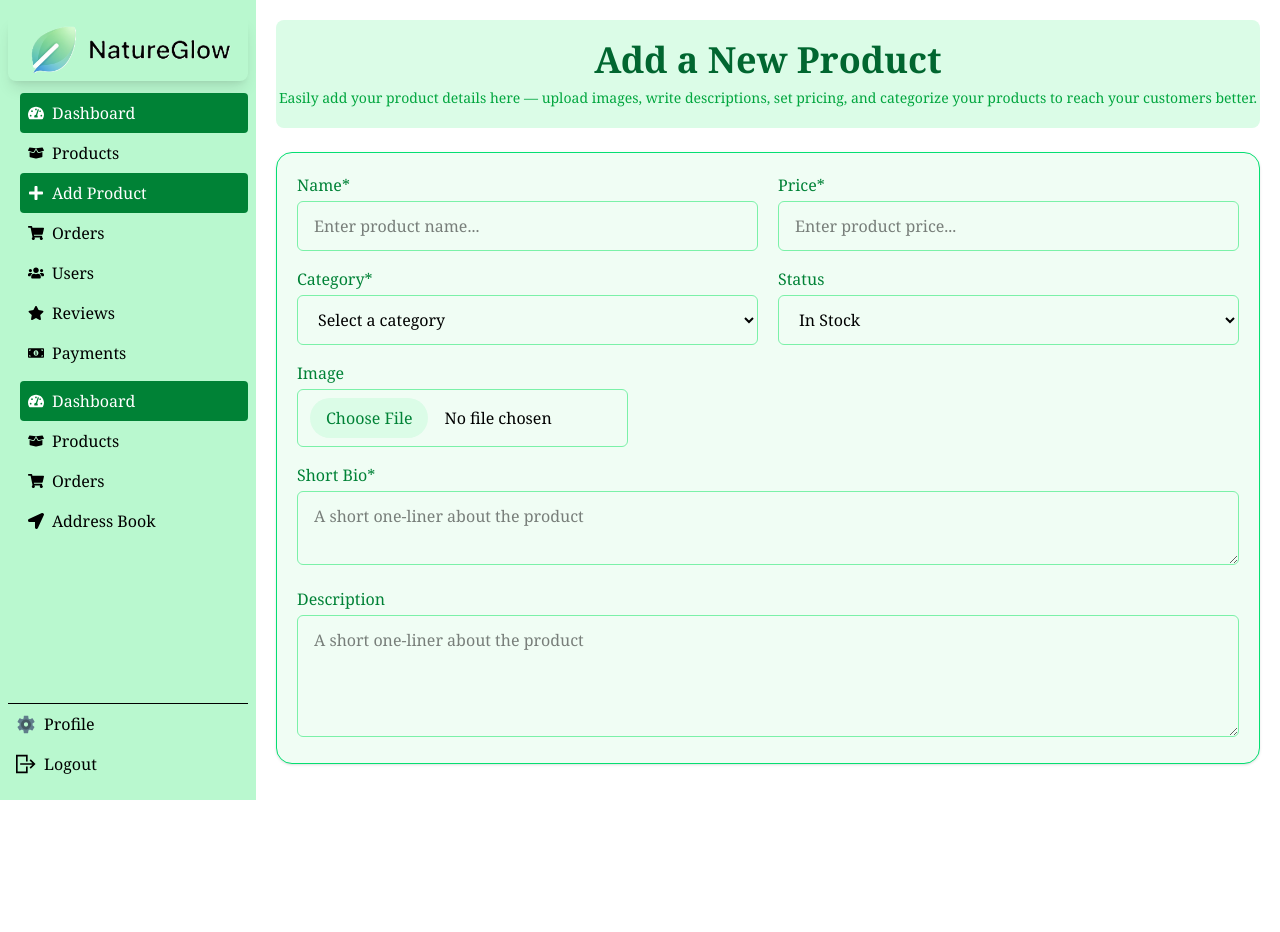
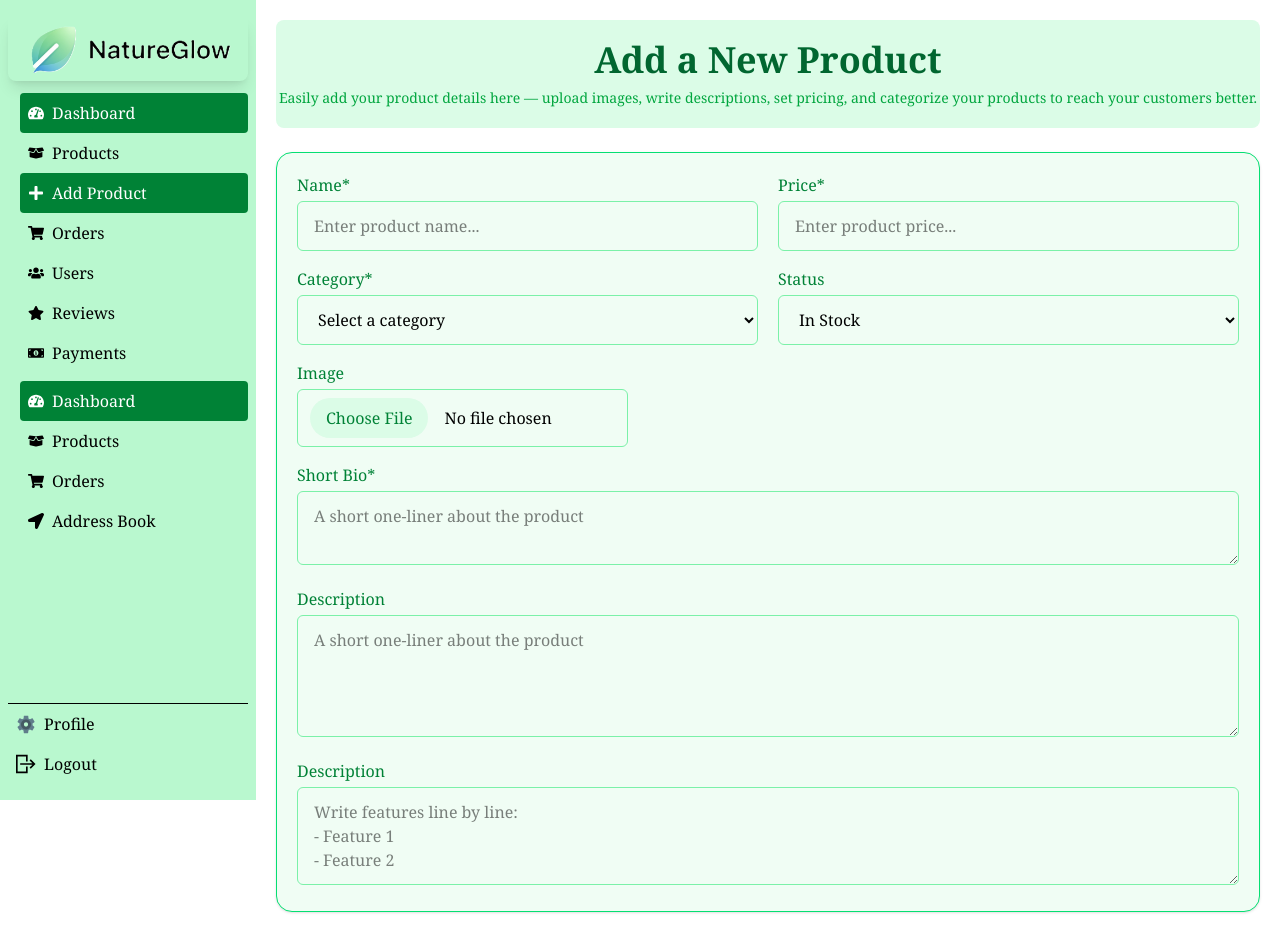
Before and after one commit to md-abu-naim/NatureGlow, a React (Vite) app: page /dashboard/addProduct in a window 1280 px wide. Before the commit the page ends 800 px from the top, so only its background shows below. Built offline with nearby package versions, Linux system fonts and the light colour scheme; no server answers.

Commit message:
form features

```diff
--- a/src/Pages/Dashboard/AdminBar/AddProduct.jsx
+++ b/src/Pages/Dashboard/AdminBar/AddProduct.jsx
@@ -59,6 +59,10 @@ const AddProduct = () => {
                     <div className="w-full mt-4">
                         <label className="block text-green-700 font-medium mb-1">Description</label>
                         <textarea name="shortBio" rows='4' className="w-full px-4 py-3 border border-green-300 rounded-md focus:outline-none focus:ring-2 focus:ring-green-400 bg-green-50" placeholder="A short one-liner about the product"></textarea>
+                    </div>
+                    <div className="w-full mt-4">
+                        <label className="block text-green-700 font-medium mb-1">Description</label>
+                        <textarea name="features" rows='3' className="w-full px-4 py-3 border border-green-300 rounded-md focus:outline-none focus:ring-2 focus:ring-green-400 bg-green-50" placeholder={`Write features line by line:\n- Feature 1\n- Feature 2`}></textarea>
                     </div>
                 </form>
             </section>
```
